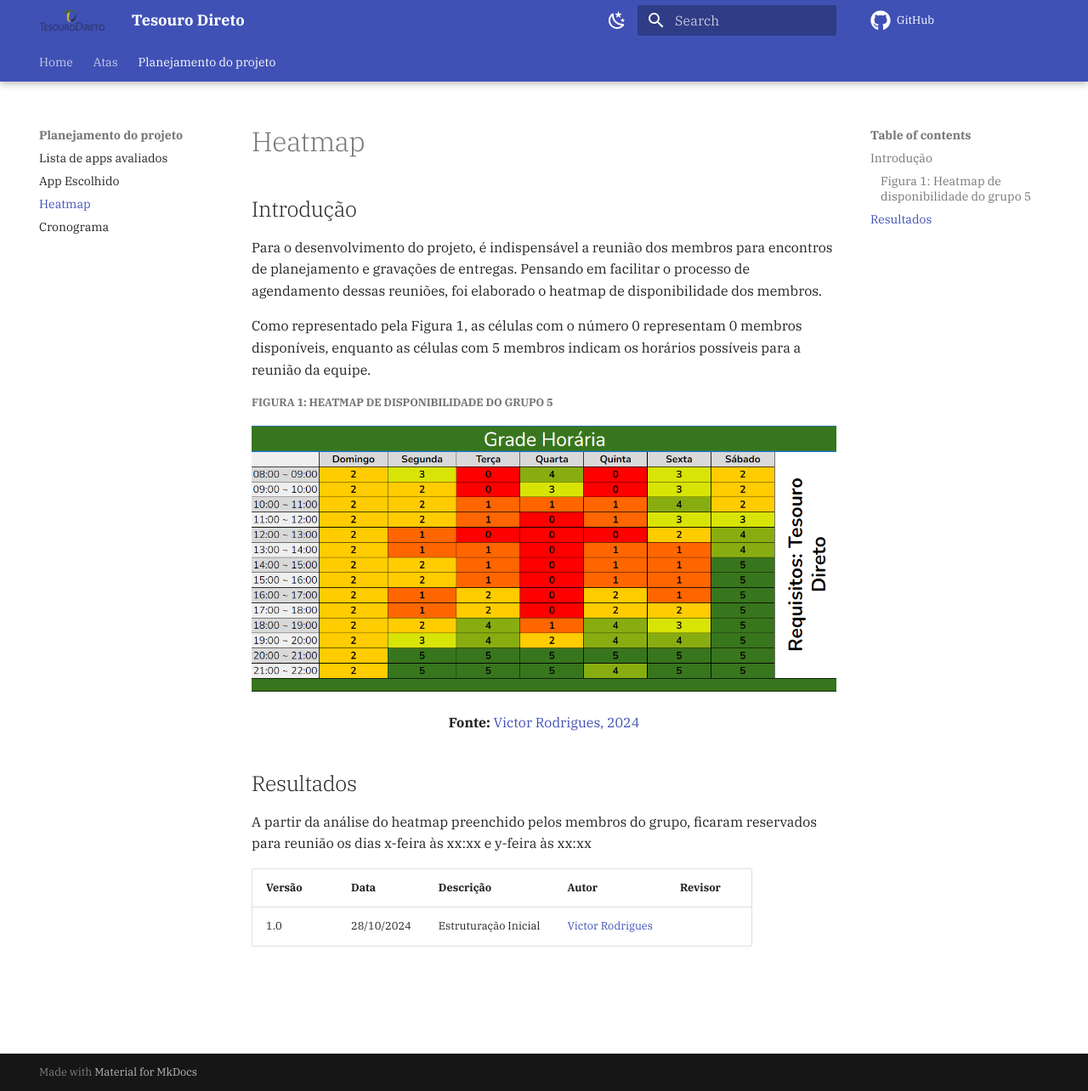
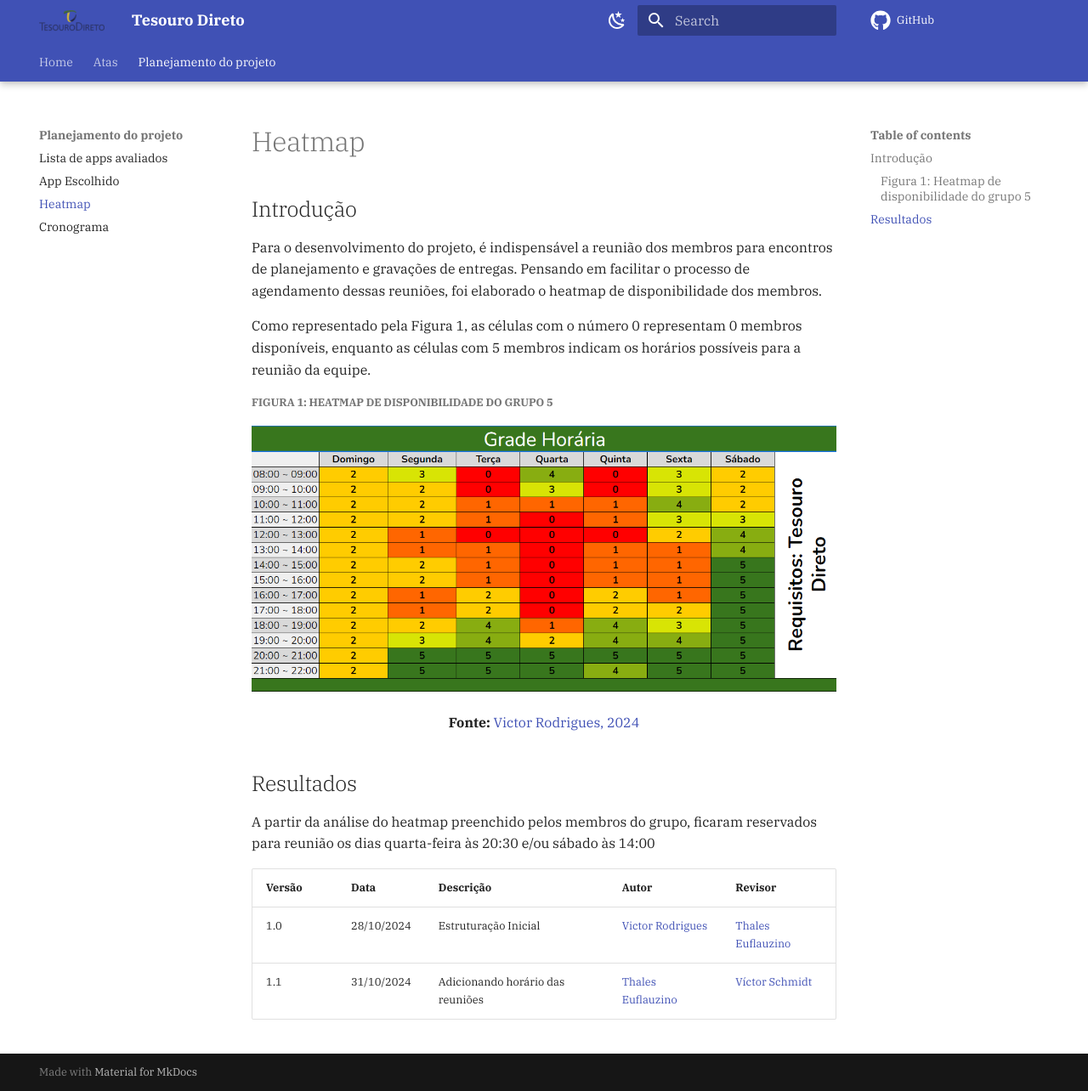
Before and after one commit to Requisitos-de-Software/2024.2-Grupo05, an MkDocs documentation site: the page built from docs/Planejamento-do-projeto/heatmap.md, in a window 1280 px wide and 1284 px high. Shown: the whole window at 85% size. Built offline with MkDocs 1.6.1 and Material for MkDocs 9.7.7, drawn with Linux system fonts in a browser that asks for light colours; comment, search, counter and statistics services are not loaded.

Commit message:
docs: adicionando horário das reuniões

```diff
--- a/docs/Planejamento-do-projeto/heatmap.md
+++ b/docs/Planejamento-do-projeto/heatmap.md
@@ -15,8 +15,9 @@ Como representado pela Figura 1, as células com o número 0 representam 0 membr
 
 ## Resultados
 
-A partir da análise do heatmap preenchido pelos membros do grupo, ficaram reservados para reunião os dias x-feira às xx:xx e y-feira às xx:xx
+A partir da análise do heatmap preenchido pelos membros do grupo, ficaram reservados para reunião os dias quarta-feira às 20:30 e/ou sábado às 14:00
 
 | Versão | Data | Descrição | Autor | Revisor |
 | ------ | ---------- | --------- | --------- | --------------------- |
-| 1.0 | 28/10/2024 | Estruturação Inicial | [Victor Rodrigues](https://github.com/ViictorHugoo)| [](https://github.com/) |
+| 1.0 | 28/10/2024 | Estruturação Inicial | [Victor Rodrigues](https://github.com/ViictorHugoo)| [Thales Euflauzino](https://github.com/thaleseuflauzino) |
+| 1.1 | 31/10/2024 | Adicionando horário das reuniões | [Thales Euflauzino](https://github.com/thaleseuflauzino) |  [Víctor Schmidt](https://github.com/moonshinerd)  |
```
